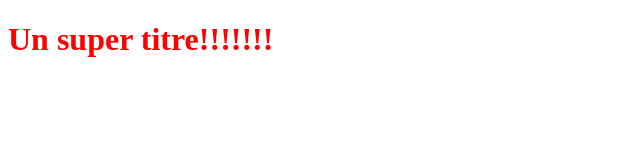
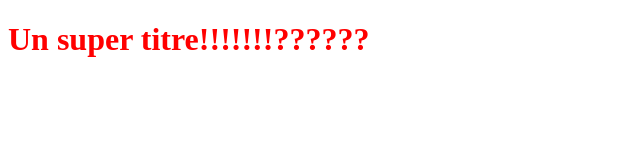
Before and after one commit to joellejreis/TESTGIT, a plain HTML site: page index.html in a window 1280 px wide. Shown: the whole page, without its empty margins (0-640 px from the left). Drawn offline with Linux system fonts and the light colour scheme.

Commit message:
Modification du titre H2

```diff
--- a/index.html
+++ b/index.html
@@ -5,6 +5,6 @@
 <link rel="stylesheet" type="text/css" href="styles.css">
 </head>
 <body>
-<h1>Un super titre!!!!!!!</h1>
+<h1>Un super titre!!!!!!!??????</h1>
 </body>
 </html>
```
